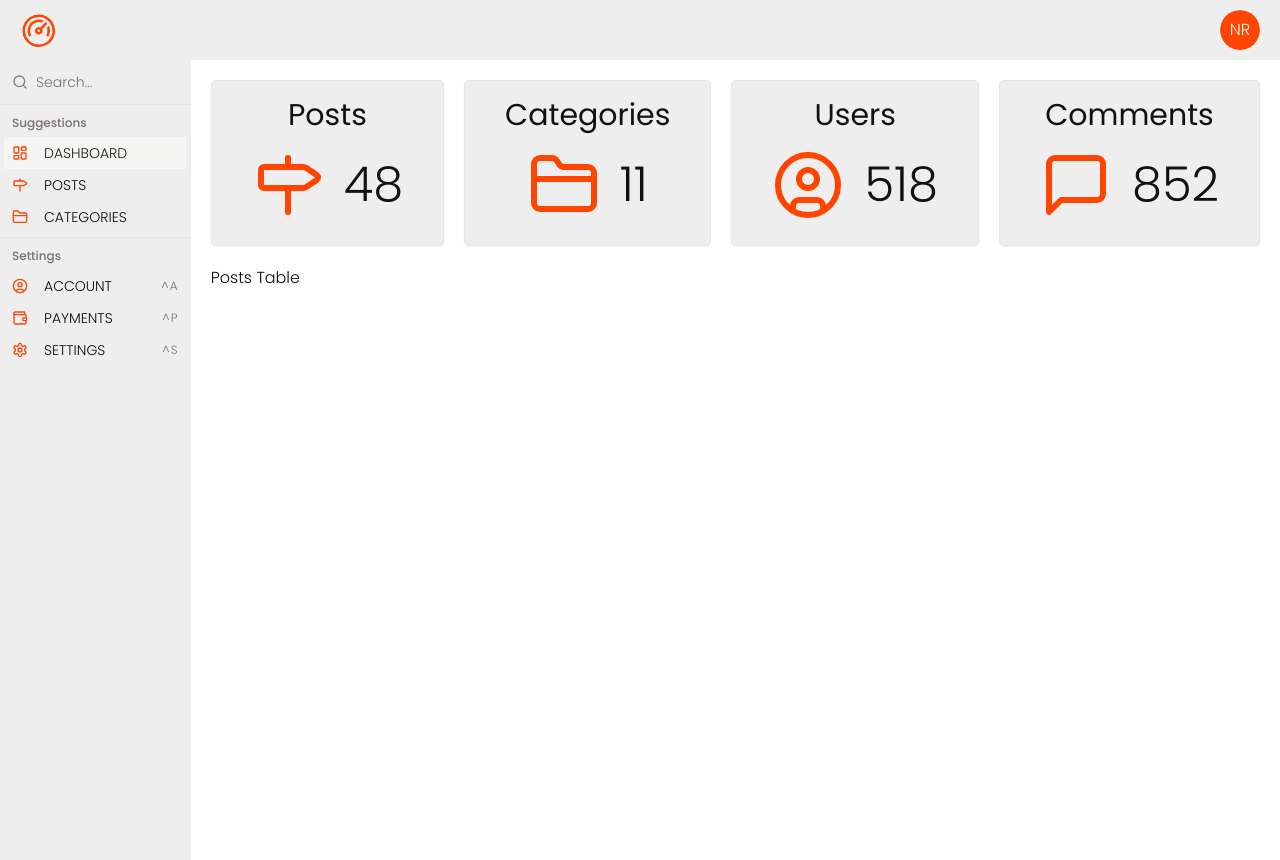
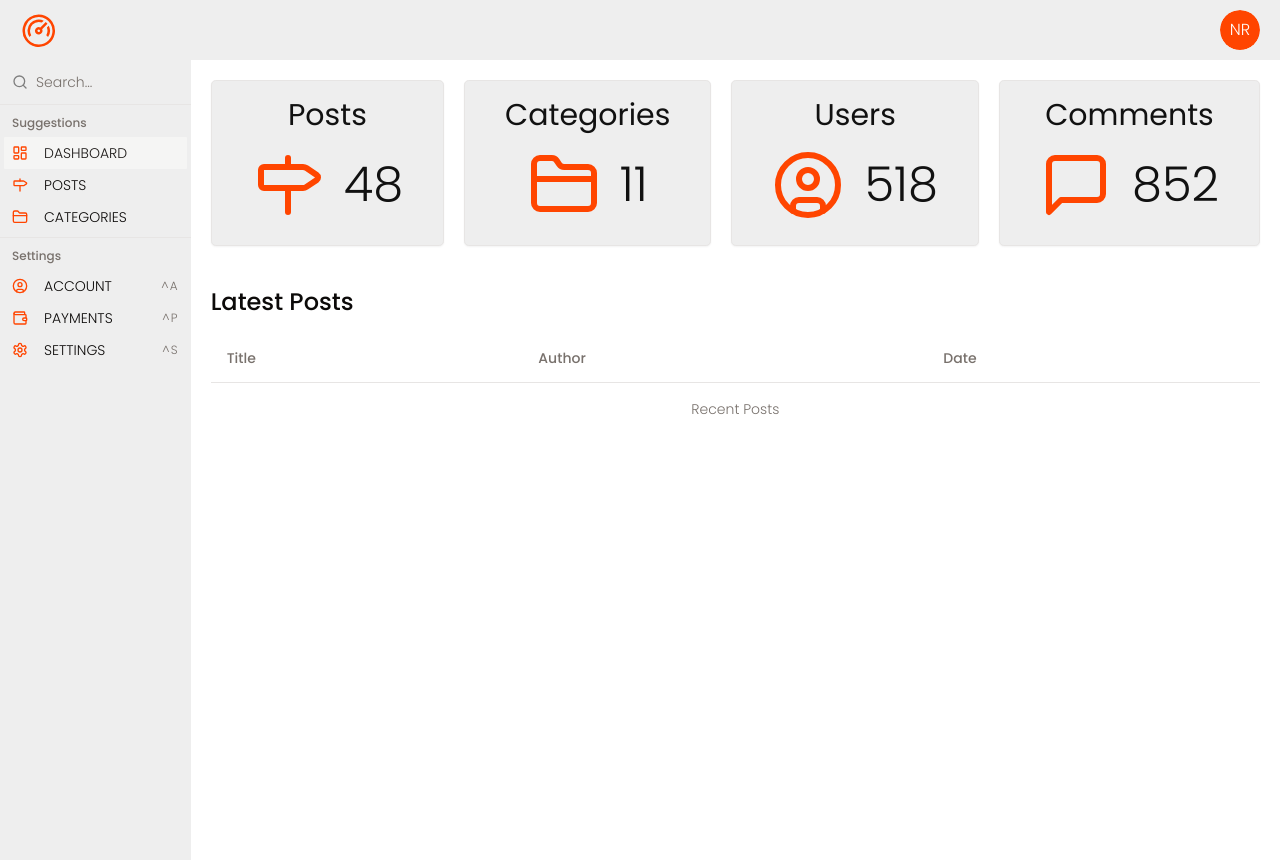
Before and after one commit to Nimira43/Tabularium, a Next.js app: page / in a window 1280 px wide. Built offline with nearby package versions, Linux system fonts and the light colour scheme; a web font is replaced by a local one.

Commit message:
Passing in title prop and creating table heading structure.

```diff
--- a/app/page.tsx
+++ b/app/page.tsx
@@ -27,7 +27,9 @@ export default function Home() {
           icon={<MessageSquare className='text-main' size={72} />}
         />
       </div>
-      <PostsTable />
+      <PostsTable
+        title='Latest Posts'
+      />
     </>
   )
 }
--- a/components/posts/PostsTable.tsx
+++ b/components/posts/PostsTable.tsx
@@ -1,4 +1,4 @@
-import { Table, TableBody, TableCell, TableHead, TableHeader, TableRow } from '@/components/ui/table'
+import { Table, TableBody, TableCaption, TableCell, TableHead, TableHeader, TableRow } from '@/components/ui/table'
 import Link from 'next/link'
 import posts from '@/data/posts'
 import { Post } from '@/types/posts'
@@ -13,7 +13,21 @@ const PostsTable = ({
   title
 }: PostsTableProps) => {
   return (
-    <div>Posts Table</div>
+    <div className='mt-10'>
+      <h3 className='text-2xl mb-4 font-medium'>
+        { title ? title : 'Posts' }
+      </h3>
+      <Table>
+        <TableCaption>Recent Posts</TableCaption>
+        <TableHeader>
+          <TableRow>
+            <TableHead>Title</TableHead>
+            <TableHead>Author</TableHead>
+            <TableHead>Date</TableHead>
+          </TableRow>
+        </TableHeader>
+      </Table>
+    </div>
    )
 }
 
```
